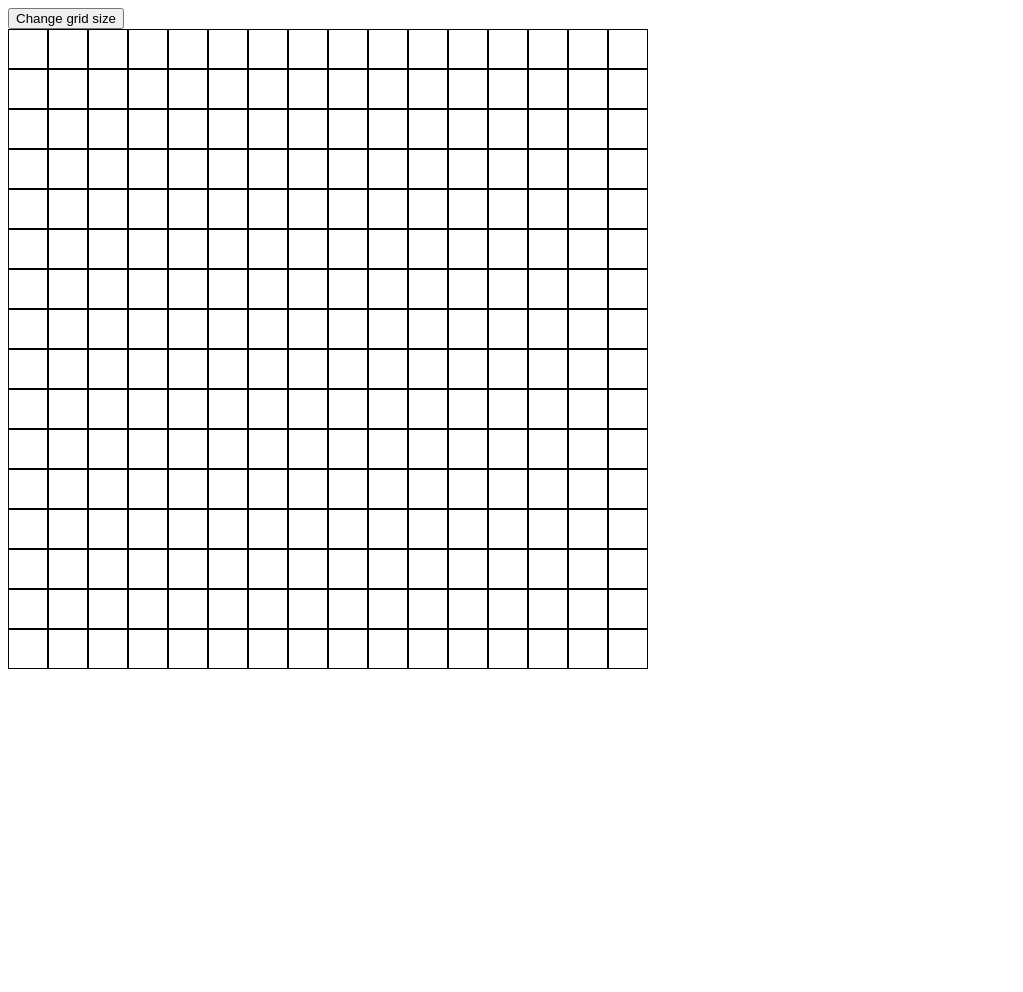
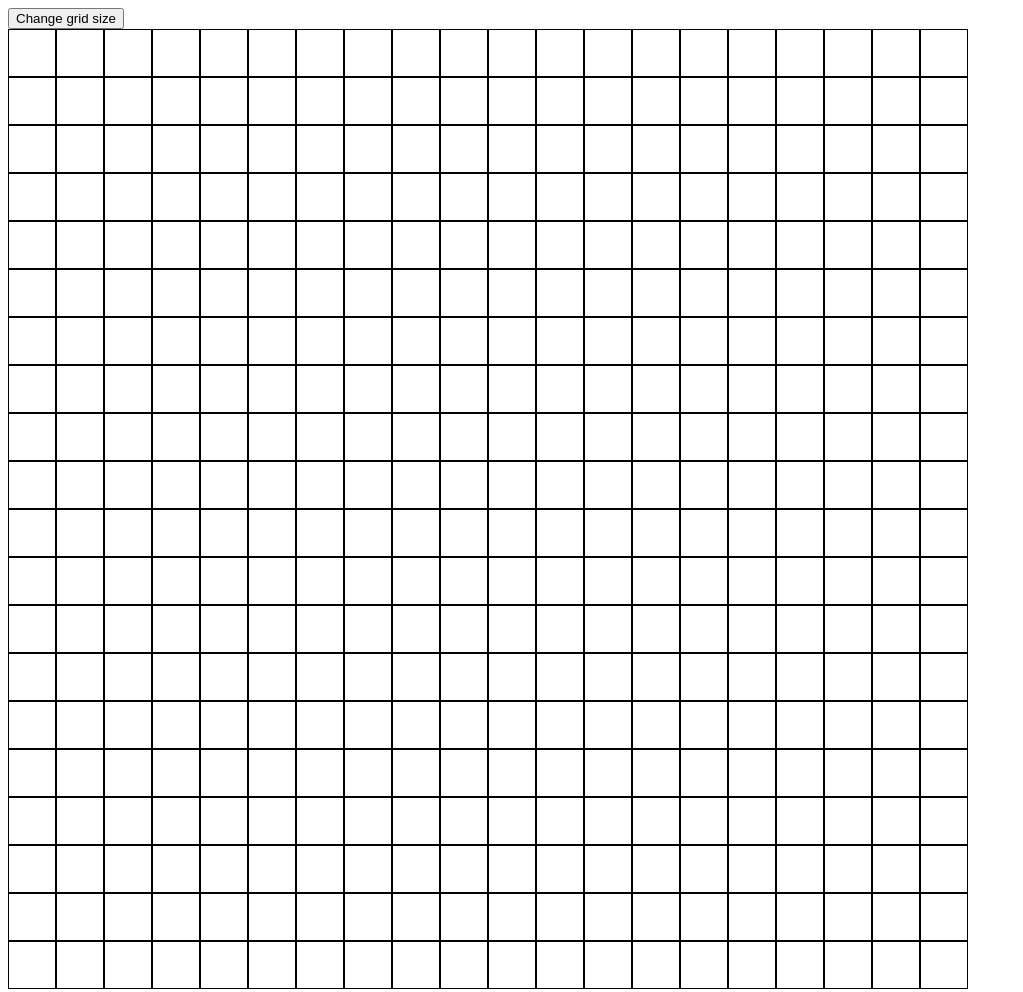
Before and after one commit to farazislam/etch-a-sketch, a plain HTML site: page index.html in a window 1280 px wide. Shown: the whole page, without its empty margins (0-1023 px from the left). Before the commit the page ends 800 px from the top, so only its background shows below. Drawn offline with Linux system fonts and the light colour scheme.

Commit message:
Dynamically create grid

```diff
--- a/script.js
+++ b/script.js
@@ -1,12 +1,18 @@
 const grid = document.querySelector('.grid');
+const button = document.querySelector('.button')
 
-createGrid();
+createGrid(20);
 
-function createGrid() {
-    for(let i=0; i<256; i++) {
+function createGrid(number) {
+
+    const gridSize = number * number;
+
+    for(let i=0; i<gridSize; i++) {
         let square = document.createElement("div")
         square.classList.add('gridSquare')
-        square.addEventListener('mouseover', ()=> square.classList.toggle('gridSquare-hover'))
+        square.style.height = `${960/number}px`
+        square.style.width = `${960/number}px`
+        square.addEventListener('mouseover', ()=> square.classList.add('gridSquare-hover'))
 
         grid.appendChild(square);
     }
--- a/style.css
+++ b/style.css
@@ -4,16 +4,17 @@
 
 .grid {
     display: flex;
-    height: 640px;
-    width: 640px;
+    height: 960px;
+    width: 960px;
     flex-wrap: wrap;
+    align-content: center;
+    justify-content: center;
     /* flex-basis: 100px; */
 }
 
 .gridSquare {
-    height: 40px;
-    width: 40px;
     border: 1px solid black;
+    flex-grow: 1;
 }
 
 .gridSquare-hover {
```
